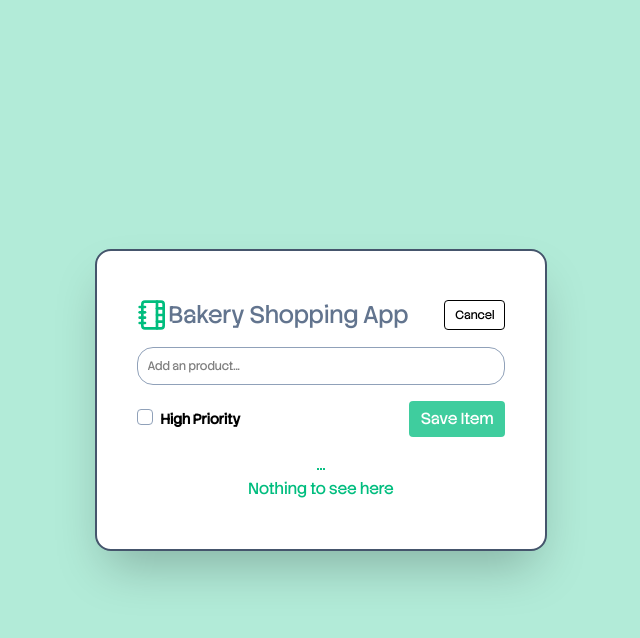
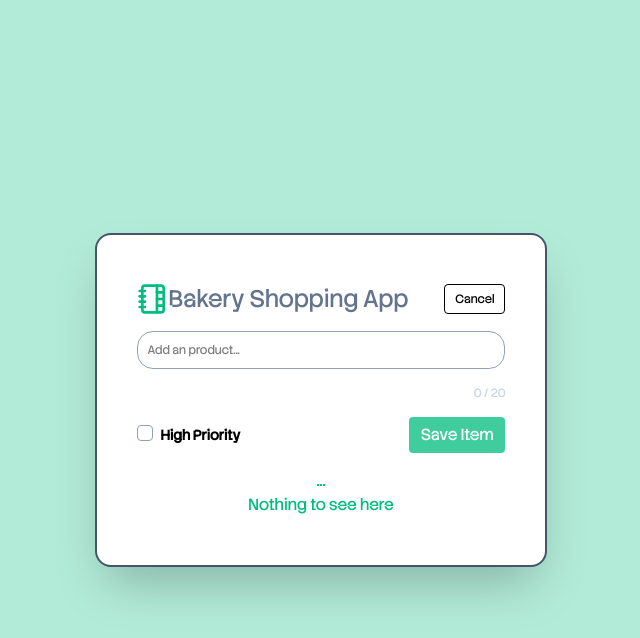
Before and after one commit to thesnakebite/fundamentals-vue, a Vue app: page / in a window 1280 px wide. Both pictures are taken after a click on the button "Add Item". Shown: the top 638 px of the page, without its empty margins (319-959 px from the left). Built offline with nearby package versions, Linux system fonts and the light colour scheme.

Commit message:
computed properties

```diff
--- a/src/components/HelloWorld.vue
+++ b/src/components/HelloWorld.vue
@@ -1,9 +1,11 @@
 <script setup>
-    import { ref } from 'vue'
+    import { ref, computed } from 'vue'
 	import { NotebookTabs, Minus, Coffee, CakeSlice, Croissant, SmilePlus  } from 'lucide-vue-next'
 
     const header = ref('Bakery Shopping App')
     const editing = ref(false)
+    const characterLimit = computed( () => newItem.value.length )
+    const isOverLimit = computed( () => characterLimit.value > 20 )
 
 	const items = ref([
 	//	  {name: "Coffee", icon: Coffee},
@@ -64,8 +66,20 @@
                     v-model.trim="newItem"
                     type="text"
                     class="border border-slate-400 mt-4 p-2.5 rounded-2xl text-xs w-full"
+                    :class="{ 'border-red-500 outline-red-500': isOverLimit }"
                     placeholder="Add an product..."
                 />
+
+                 <!-- Counter -->
+                <div v-if="editing" class="my-4 flex justify-end">
+                    <span
+                        class="text-xs text-slate-300"
+                        :class="isOverLimit ? 'text-red-500 font-medium' : 'text-slate-300'"
+                    >
+                        {{ characterLimit }} / 20
+                    </span>
+                </div>
+
                 <div class="my-4 flex justify-between items-center">
                     <div class="flex gap-2">
                         <input
```
